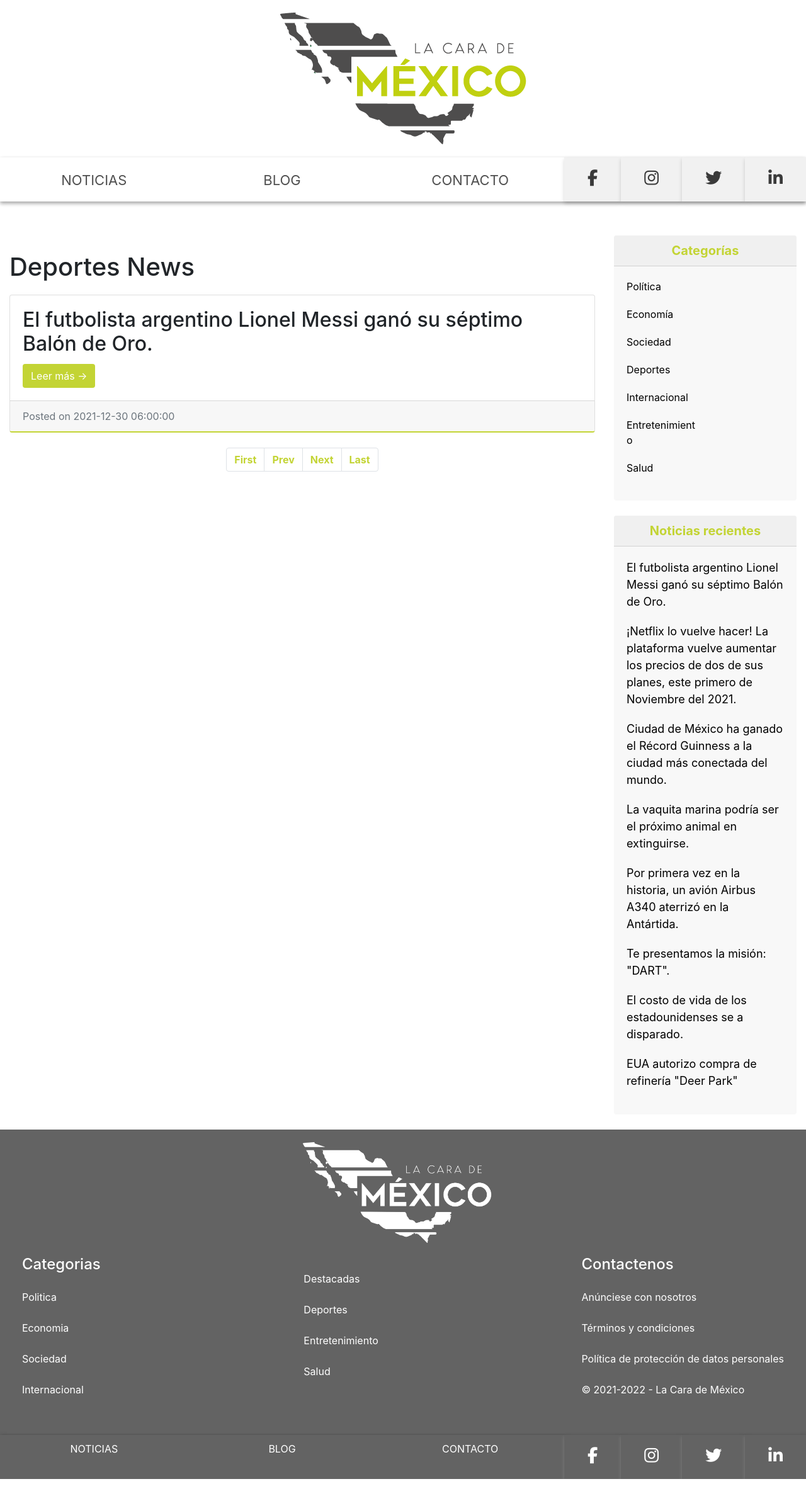
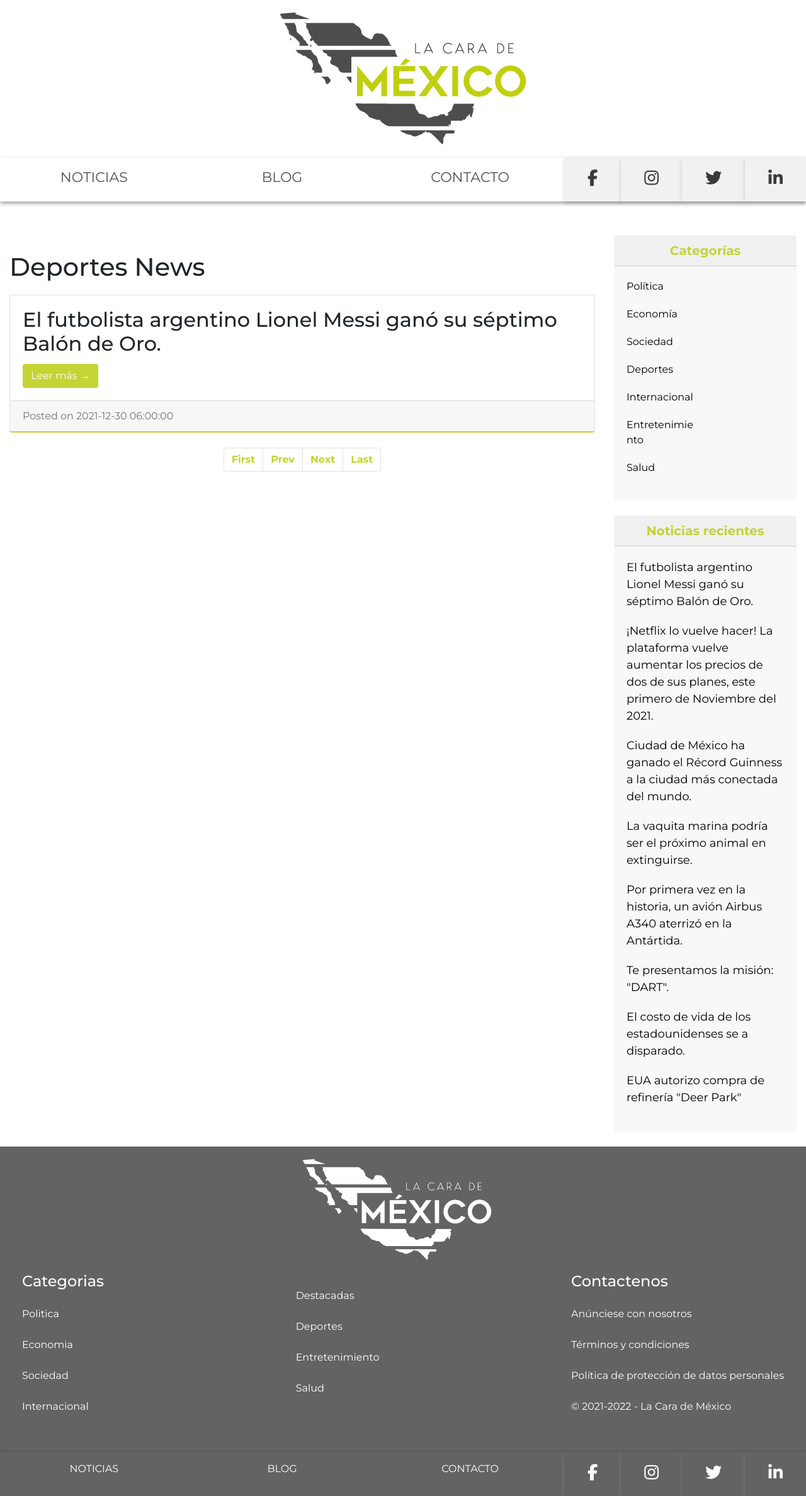
Before and after one commit to brun0z/La-Cara-de-Mexico, a PHP site: page /category.php?catid=5 in a window 1280 px wide. Shown: the whole page at 63% size. Before the commit the page ends 2349 px from the top, so only its background shows below. Run offline with PHP 8.4, Linux system fonts and the light colour scheme; data comes from the database, SQL or seed files in the repository; data that the repository does not hold is empty; style sheets or scripts are compiled from the project's sources; some libraries are stand-ins or nearby versions.

Commit message:
Fixed bugs

```diff
--- a/blog.php
+++ b/blog.php
@@ -32,7 +32,7 @@
                 </div>
                 <div class="carousel-inner">
                     <div class="carousel-item active">
-                        <img src="./images/portada-blog.png" class="d-block w-100" alt="...">
+                        <img src="./images/portada-blog.png" class="d-block w-100 img-fluid" alt="...">
                     </div>
                     <div class="carousel-item">
                         <img src="./images/portada2.png" class="d-block w-100" alt="...">
--- a/css/sass/components/_footer.scss
+++ b/css/sass/components/_footer.scss
@@ -55,31 +55,37 @@ footer{
         display: flex;
         flex-direction: row;
         ul{
+            padding-left: 0px;
             display: flex;
             flex-direction: row;
             justify-content: space-around;
             height: 100%;
             width: 70%;
-            li{
-                padding: 10px;
-                list-style: none;
-                width: 100%;
-                height: 100%;
-                text-align: center;
-                &:hover{
-                    a{
+
+                a{
+                    width: 100%;
+                    &:hover{
                         color: white;
                         padding-bottom: 5px;
-                        border-bottom: 2px solid rgb(195, 212, 52);
-                        border-spacing: 2px;
+                        li{
+                            border-bottom: 2px solid rgb(195, 212, 52);
+                            border-spacing: 2px;
+                            background-color: rgb(195, 212, 52);
+                            color: white;
+                        }
+                    }
+                    text-decoration: none;
+                    color: rgb(255, 255, 255);
+                    li{
+                        padding: 15px;
+                        list-style: none;
+                        width: 100%;
+                        height: 100%;
+                        text-align: center;
                     }
                 }
-                a{
-                    text-decoration: none;
-                    color: rgb(255, 255, 255);
-                }
 
-            }
+
             .dropdown{
                 padding: 10px;
                 display: none;
--- a/css/sass/components/_header.scss
+++ b/css/sass/components/_header.scss
@@ -23,21 +23,22 @@ header{
             height: 100%;
             width: 70%;
             padding-left: 0px;
+            a{
+                width: 100%;
+                text-decoration: none;
+                color: rgb(80, 80, 80);
+                font-size: 22px;
                 li{
+                    padding: 15px;
+                    width: 100%;
                     list-style: none;
                     width: 100%;
                     height: 100%;
                     text-align: center;
                     &:hover{
                         background-color: rgb(195, 212, 52);
-                    a{
                         color: white;
                     }
-                }
-                a{
-                    text-decoration: none;
-                    color: rgb(80, 80, 80);
-                    font-size: 22px;
                 }
             }
         }
--- a/css/sass/components/left-titles.css
+++ b/css/sass/components/left-titles.css
@@ -1,6 +1,9 @@
 .side-titles {
   padding: 30px;
   background-color: #ececec;
+  height: -webkit-max-content;
+  height: -moz-max-content;
+  height: max-content;
 }
 .side-titles h1 {
   color: #c3d434;
--- a/css/sass/components/left-titles.scss
+++ b/css/sass/components/left-titles.scss
@@ -1,6 +1,7 @@
 .side-titles{
     padding: 30px;
     background-color: rgb(236, 236, 236);
+    height: max-content;
     h1{
       color: rgb(195, 212, 52);
       font-weight: bold;
--- a/css/sass/main.css
+++ b/css/sass/main.css
@@ -1,3 +1,4 @@
+@import url("https://fonts.googleapis.com/css2?family=Montserrat:ital,wght@0,400;0,500;0,600;0,700;1,600;1,700;1,800&display=swap");
 header {
   position: relative;
   z-index: 100;
@@ -25,22 +26,23 @@ header .nav-bar ul {
   width: 70%;
   padding-left: 0px;
 }
-header .nav-bar ul li {
+header .nav-bar ul a {
+  width: 100%;
+  text-decoration: none;
+  color: #505050;
+  font-size: 22px;
+}
+header .nav-bar ul a li {
+  padding: 15px;
+  width: 100%;
   list-style: none;
   width: 100%;
   height: 100%;
   text-align: center;
 }
-header .nav-bar ul li:hover {
+header .nav-bar ul a li:hover {
   background-color: #c3d434;
-}
-header .nav-bar ul li:hover a {
   color: white;
-}
-header .nav-bar ul li a {
-  text-decoration: none;
-  color: #505050;
-  font-size: 22px;
 }
 header .nav-bar .dropdown {
   padding: 10px;
@@ -152,28 +154,34 @@ footer .nav-footer {
   flex-direction: row;
 }
 footer .nav-footer ul {
+  padding-left: 0px;
   display: flex;
   flex-direction: row;
   justify-content: space-around;
   height: 100%;
   width: 70%;
 }
-footer .nav-footer ul li {
-  padding: 10px;
+footer .nav-footer ul a {
+  width: 100%;
+  text-decoration: none;
+  color: white;
+}
+footer .nav-footer ul a:hover {
+  color: white;
+  padding-bottom: 5px;
+}
+footer .nav-footer ul a:hover li {
+  border-bottom: 2px solid #c3d434;
+  border-spacing: 2px;
+  background-color: #c3d434;
+  color: white;
+}
+footer .nav-footer ul a li {
+  padding: 15px;
   list-style: none;
   width: 100%;
   height: 100%;
   text-align: center;
-}
-footer .nav-footer ul li:hover a {
-  color: white;
-  padding-bottom: 5px;
-  border-bottom: 2px solid #c3d434;
-  border-spacing: 2px;
-}
-footer .nav-footer ul li a {
-  text-decoration: none;
-  color: white;
 }
 footer .nav-footer ul .dropdown {
   padding: 10px;
@@ -322,6 +330,18 @@ footer .nav-footer .icon-box:hover {
   color: #616261;
 }
 
+@media screen and (max-width: 820px) {
+  #bl-section4 .card-deck {
+    height: -webkit-max-content;
+    height: -moz-max-content;
+    height: max-content;
+  }
+  #bl-section4 .card-deck .card {
+    height: -webkit-max-content;
+    height: -moz-max-content;
+    height: max-content;
+  }
+}
 #bl-section5 {
   padding-top: 40px;
   display: flex;
@@ -332,13 +352,6 @@ footer .nav-footer .icon-box:hover {
   height: max-content;
 }
 
-@media screen and (max-width: 600px) {
-  #bl-section2 {
-    height: -webkit-max-content;
-    height: -moz-max-content;
-    height: max-content;
-  }
-}
 #middle-content {
   padding-top: 30px;
 }
@@ -445,6 +458,10 @@ div#services_block {
   box-sizing: border-box;
 }
 
+body {
+  font-family: "Montserrat", sans-serif;
+}
+
 main {
   height: 800px;
   width: 100%;
@@ -452,11 +469,4 @@ main {
 
 #blog-body a {
   text-decoration: none;
-}
-
-.carousel-item {
-  height: 70vh;
-  min-height: 300px;
-  background: no-repeat center center scroll;
-  background-size: cover;
 }/*# sourceMappingURL=main.css.map */
--- a/css/sass/main.scss
+++ b/css/sass/main.scss
@@ -24,13 +24,3 @@ main{
         text-decoration: none;
     }
 }
-
-.carousel-item {
-    height: 70vh;
-    min-height: 300px;
-    background: no-repeat center center scroll;
-    -webkit-background-size: cover;
-    -moz-background-size: cover;
-    -o-background-size: cover;
-    background-size: cover;
-  }
--- a/css/sass/sections/_blog.scss
+++ b/css/sass/sections/_blog.scss
@@ -97,6 +97,17 @@
     }
 }
 
+@media screen and (max-width: 820px) {
+    #bl-section4{
+        .card-deck{
+            height: max-content;
+            .card{
+                height: max-content;
+            }
+        }
+    }
+  }
+
 #bl-section5{
     padding-top: 40px;
     display: flex;
@@ -104,9 +115,3 @@
     background-color: rgb(255, 255, 255);
     height: max-content;
 }
-
-@media screen and (max-width: 600px){
-    #bl-section2{
-        height: max-content;
-    }
-}
--- a/includes/footer.php
+++ b/includes/footer.php
@@ -28,9 +28,9 @@
         </div>
         <div class="nav-footer">
             <ul>
-                <li class="nav-link1"><a href="index.php">NOTICIAS</a></li>
-                <li class="nav-link1"><a href="blog.php">BLOG</a></li>
-                <li class="nav-link1"><a href="contact.php">CONTACTO</a></li>
+                <a href="index.php"><li class="nav-link1">NOTICIAS</li></a>
+                <a href="blog.php"><li class="nav-link1">BLOG</li></a>
+                <a href="contact.php"><li class="nav-link1">CONTACTO</li></a>
                 <li class="nav-link dropdown">
                 <a class="nav-link dropdown-toggle" href="#" id="navbarDropdown" role="button" data-toggle="dropdown" aria-haspopup="true" aria-expanded="false">
                   MENU
--- a/includes/header.php
+++ b/includes/header.php
@@ -12,9 +12,9 @@
       <a href="index.php"><img class="img-fluid bd-placeholder-img bd-placeholder-img-lg" src="./images/logo.png" alt=""></a>
       <nav class="nav-bar">
           <ul class="nav-links">
-              <li class="nav-link1"><a href="index.php">NOTICIAS</a></li>
-              <li class="nav-link1"><a href="blog.php">BLOG</a></li>
-              <li class="nav-link1"><a href="contact.php">CONTACTO</a></li>
+              <a href="index.php"><li class="nav-link1">NOTICIAS</li></a>
+              <a href="blog.php"><li class="nav-link1">BLOG</li></a>
+              <a href="contact.php"><li class="nav-link1">CONTACTO</li></a>
               <li class="nav-item dropdown">
                 <a class="nav-link dropdown-toggle" href="#" id="navbarDropdown" role="button" data-toggle="dropdown" aria-haspopup="true" aria-expanded="false">
                   MENU
```
Also changed, not shown: css/sass/sections/index.css (+1 -27 lines), css/sass/sections/index.scss (+1 -24 lines), includes/cards-index-three.php (+0 -40 lines), includes/cards-index-two.php (+17 -1 lines), includes/cards-index.php (+24 -3 lines), includes/db.php (added, +11 -0 lines), 3 other files. Lines whose indentation alone changed are shown as unchanged.
